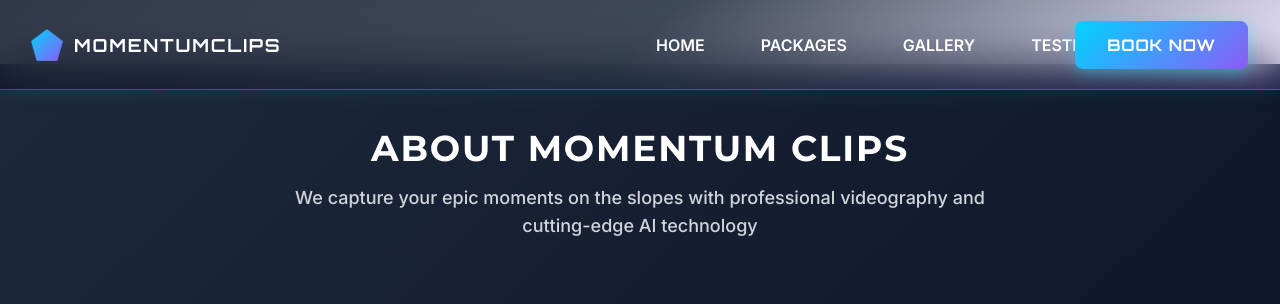
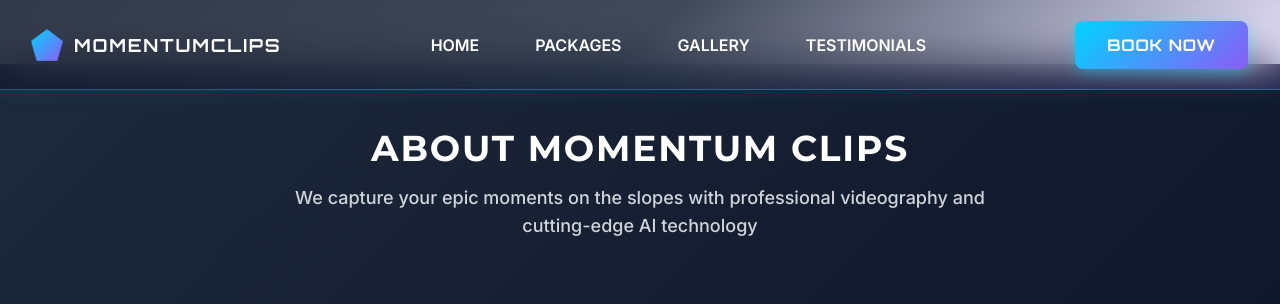
Before and after one commit to pac-dan/whiterabbit, a Flask app: page /about in a window 1280 px wide. Shown: the top 305 px of the page. Run offline with Flask 3, Linux system fonts and the light colour scheme; some libraries are stand-ins or nearby versions.

Commit message:
Fix navbar layout - properly center nav items between logo and button

```diff
--- a/app/templates/base.html
+++ b/app/templates/base.html
@@ -87,7 +87,7 @@
     <!-- Navigation - Cyberpunk Upgraded -->
     <nav class="navbar fixed w-full z-50" id="mainNav">
         <div class="max-w-7xl mx-auto px-4 sm:px-6 lg:px-8 h-full">
-            <div class="flex items-center justify-between h-full">
+            <div class="flex items-center h-full">
                 <!-- Logo - Left -->
                 <div class="flex items-center flex-shrink-0">
                     <a href="{{ url_for('main.index') }}" class="flex items-center">
@@ -96,8 +96,8 @@
                     </a>
                 </div>
 
-                <!-- Desktop Navigation - Centered -->
-                <div class="hidden md:flex items-center space-x-6 absolute left-1/2 transform -translate-x-1/2">
+                <!-- Desktop Navigation - Centered (flex-1 creates equal spacing) -->
+                <div class="hidden md:flex flex-1 items-center justify-center space-x-6">
                     <a href="{{ url_for('main.index') }}" class="nav-link font-semibold">HOME</a>
                     <a href="{{ url_for('main.packages') }}" class="nav-link font-semibold">PACKAGES</a>
                     <a href="{{ url_for('main.gallery') }}" class="nav-link font-semibold">GALLERY</a>
@@ -105,7 +105,7 @@
                 </div>
 
                 <!-- Book Now Button - Right -->
-                <div class="hidden md:flex items-center">
+                <div class="hidden md:flex items-center flex-shrink-0">
                     <a href="{{ url_for('main.packages') }}" class="btn-book-cyber">
                         BOOK NOW
                     </a>
```
